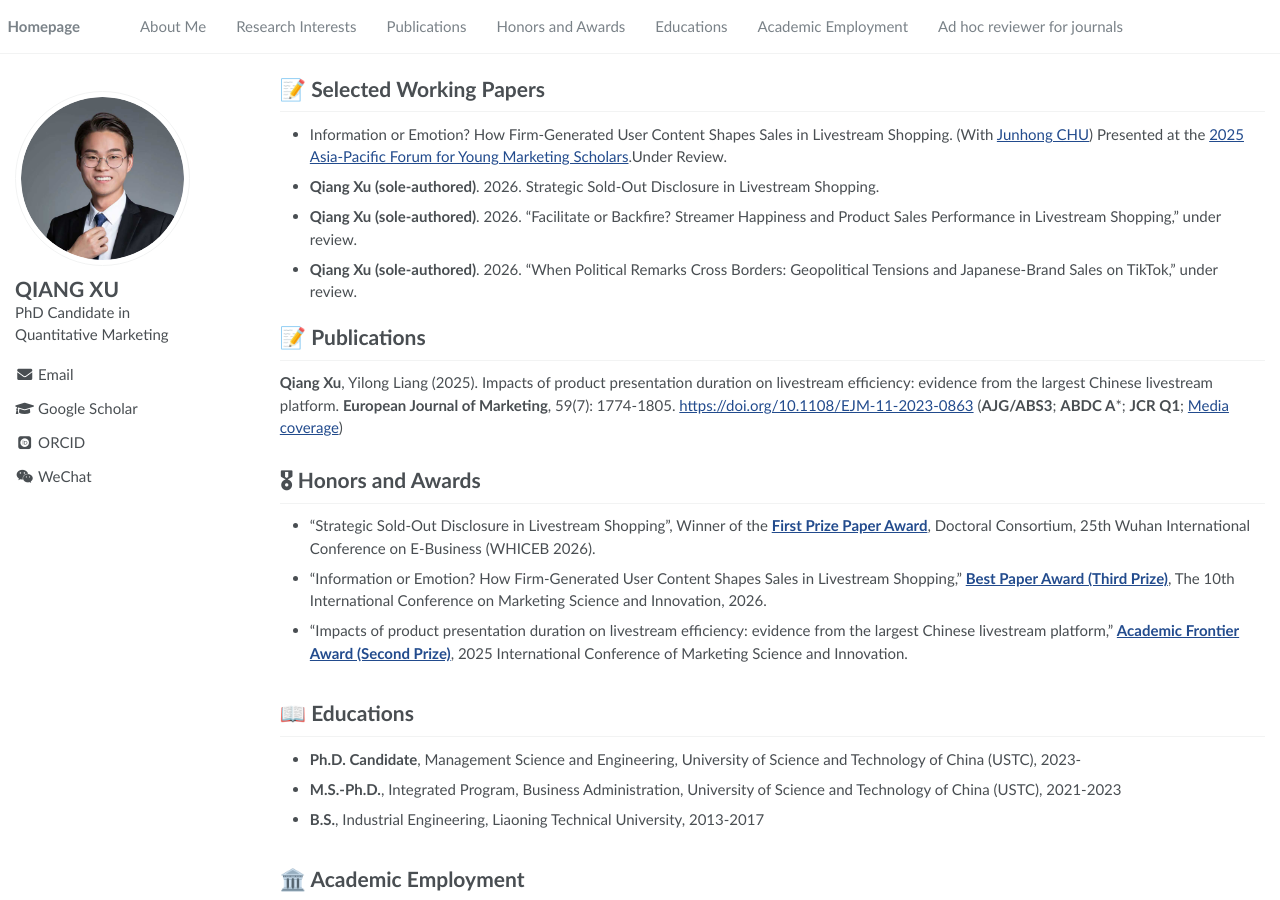
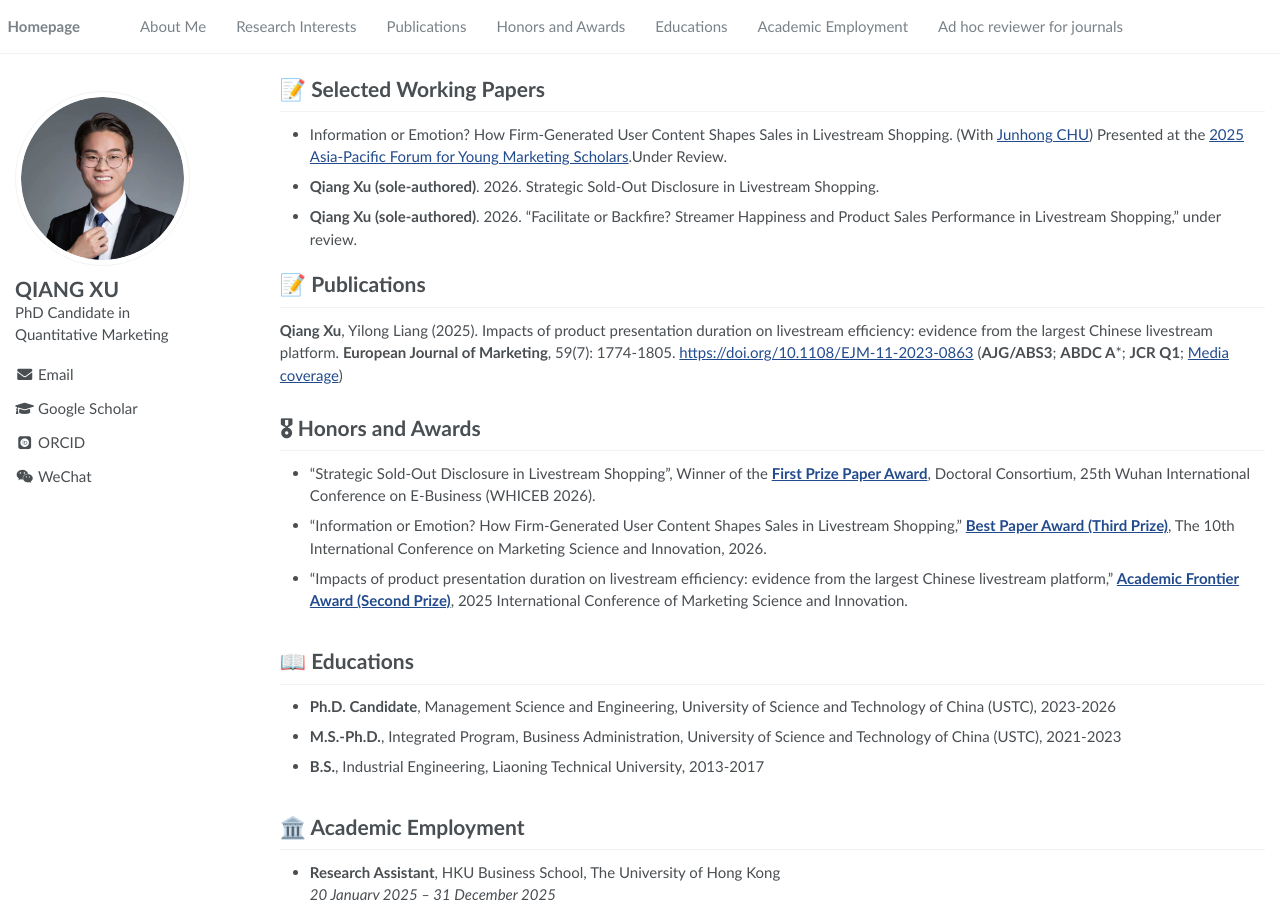
Before and after one commit to xuqiang/xuqiang.github.io, a Jekyll site: the page built from _pages/about.md, in a window 1280 px wide and 900 px high, scrolled down 483 px. Built offline with Jekyll 4.4.1, drawn with Linux system fonts in a browser that asks for light colours; some web fonts are replaced; some of the changed lines change nothing that is shown.

Commit message:
Update about.md

```diff
--- a/_pages/about.md
+++ b/_pages/about.md
@@ -49,8 +49,6 @@ Please feel free to reach out if you share similar research interests or wish to
 
 - **Qiang Xu (sole-authored)**. 2026. "Facilitate or Backfire? Streamer Happiness and Product Sales Performance in Livestream Shopping," under review.
 
-- **Qiang Xu (sole-authored)**. 2026. "When Political Remarks Cross Borders: Geopolitical Tensions and Japanese-Brand Sales on TikTok," under review.
-
 
 # 📝 Publications
 **Qiang Xu**, Yilong Liang (2025). Impacts of product presentation duration on livestream efficiency: evidence from the largest Chinese livestream platform. **European Journal of Marketing**, 59(7): 1774-1805. [https://doi.org/10.1108/EJM-11-2023-0863](https://doi.org/10.1108/EJM-11-2023-0863) (**AJG/ABS3**; **ABDC A***; **JCR Q1**; [Media coverage](https://mp.weixin.qq.com/s/7YSBkoparxdSQB2AKeBgqQ))
@@ -66,7 +64,7 @@ Please feel free to reach out if you share similar research interests or wish to
 
 <span class='anchor' id='educations'></span>
 # 📖 Educations
-- **Ph.D. Candidate**, Management Science and Engineering, University of Science and Technology of China (USTC), 2023-
+- **Ph.D. Candidate**, Management Science and Engineering, University of Science and Technology of China (USTC), 2023-2026
 - **M.S.-Ph.D.**, Integrated Program, Business Administration, University of Science and Technology of China (USTC), 2021-2023
 - **B.S.**, Industrial Engineering, Liaoning Technical University, 2013-2017
 
```
